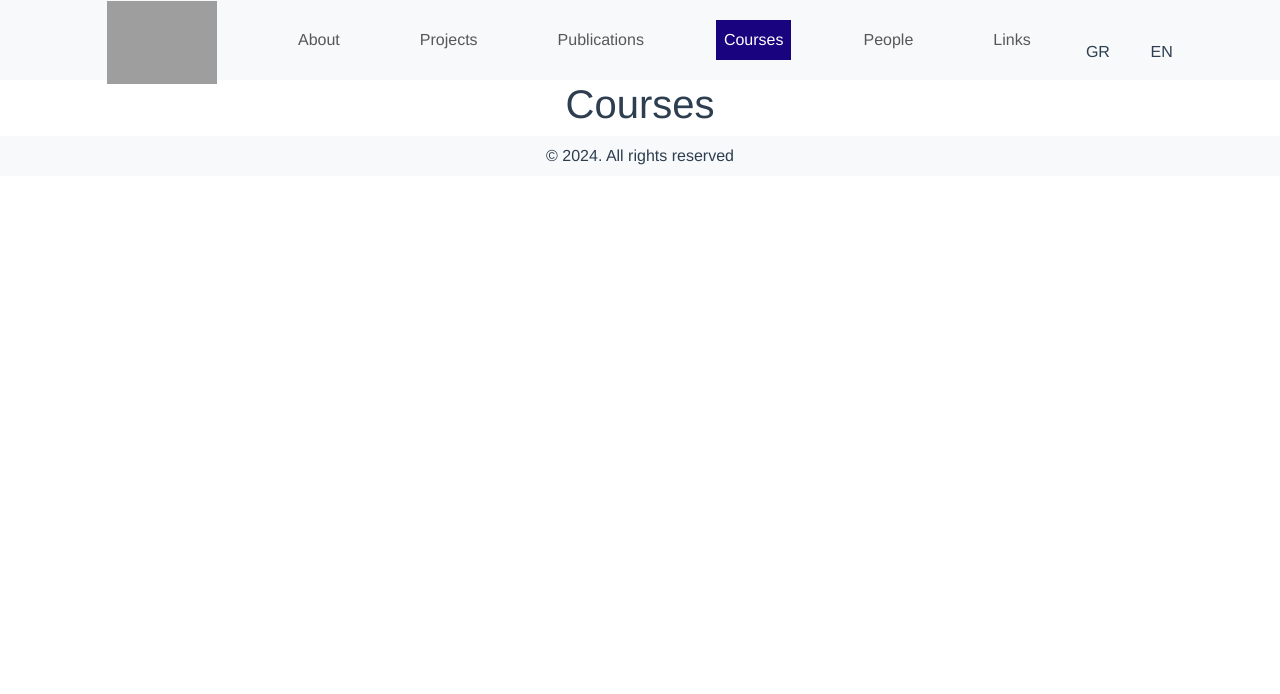
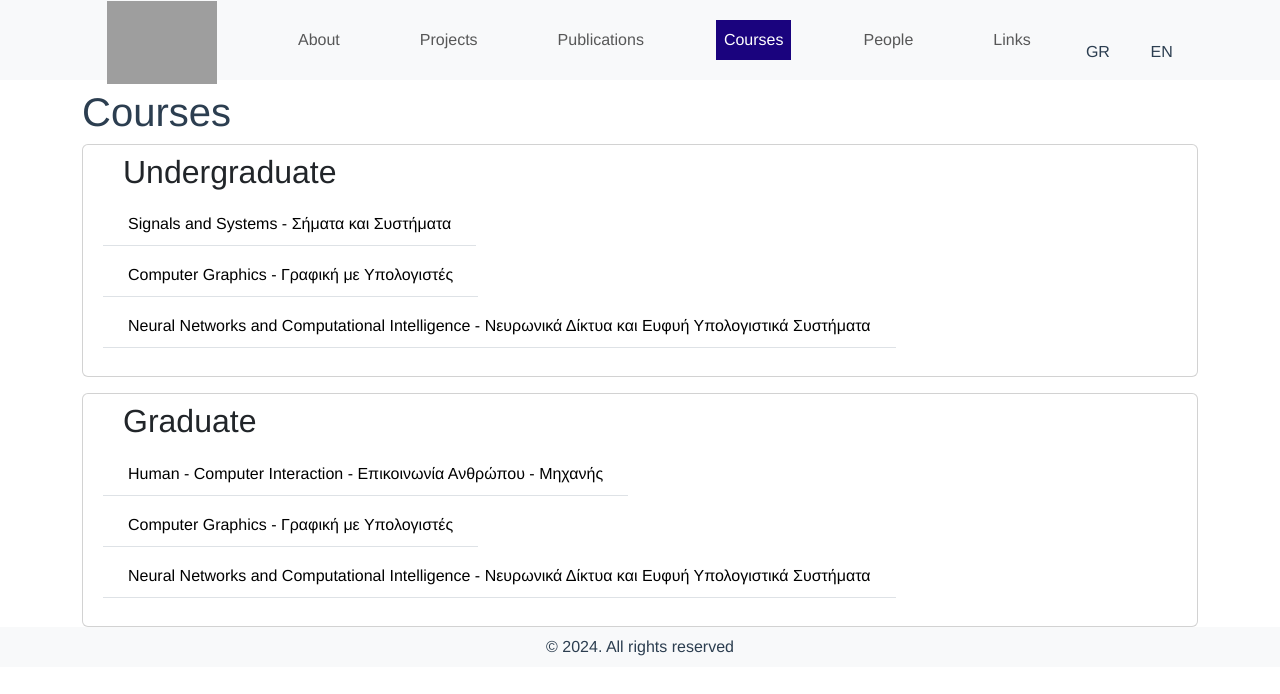
Before and after one commit to bogdanGR/digital-lib-frontend, a Vue app: page /courses in a window 1280 px wide. Shown: the top 694 px of the page. Built offline with nearby package versions, Linux system fonts and the light colour scheme; grey boxes are pictures that could not be loaded; some icons are missing.

Commit message:
Add course list, people list, publication card and filters

```diff
--- /dev/null
+++ b/src/components/CoursesList.vue
@@ -0,0 +1,26 @@
+<template>
+    <ul class=" m-0 p-0 d-flex flex-column align-items-start flex-wrap course-list">
+      <li class="m-1 border-1 border-bottom p-0 text-start" aria-current="true" :key="course.id" v-for="course in courses">
+        <a :href="course.link" class="course-link" target="_blank">
+          {{  course.title_en }} - {{  course.title_el }}
+        </a>
+      </li>
+    </ul>
+</template>
+
+<script>
+export default {
+  props: ['courses'],
+}
+</script>
+
+
+<style scoped>
+.course-list .course-link {
+  color: black;
+}
+.course-list .course-link:hover,
+.course-list .course-link:active {
+  color: #1a037e;
+}
+</style>
--- /dev/null
+++ b/src/components/PeopleList.vue
@@ -0,0 +1,28 @@
+<template>
+  <ul class=" m-0 p-0 d-flex flex-column align-items-start flex-wrap course-list">
+    <li class="m-1 border-1 border-bottom p-0 text-start" aria-current="true" :key="person.id" v-for="person in people">
+      <a :href="person.link" class="course-link" target="_blank">
+        {{  person.first_name + ' ' + person.last_name }}
+
+        <span v-if="person.title">({{ person.title }})</span>
+      </a>
+    </li>
+  </ul>
+</template>
+
+<script>
+export default {
+  props: ['people'],
+}
+</script>
+
+
+<style scoped>
+.course-list .course-link {
+  color: black;
+}
+.course-list .course-link:hover,
+.course-list .course-link:active {
+  color: #1a037e;
+}
+</style>
--- /dev/null
+++ b/src/components/PublicationCard.vue
@@ -0,0 +1,24 @@
+<template>
+  <div class="card text-start">
+    <div class="card-body">
+      <p class="mb-0">
+        Vernikos, E. Spyrou, I.-A. Kostis, E. Mathe, Ph. Mylonas
+      </p>
+      <h4 class="card-title">A Deep Regression Approach for Human Activity Recognition Under Partial Occlusion"</h4>
+      <p>International Journal of Neural Systems, 33 (09), August 2023.</p>
+    </div>
+    <div class="d-flex mb-3">
+      <button class="btn btn-primary mx-2">Abstract</button>
+      <button class="btn btn-secondary">PDF</button>
+    </div>
+  </div>
+</template>
+
+<script>
+export default {
+}
+</script>
+
+<style scoped>
+
+</style>
--- /dev/null
+++ b/src/components/PublicationFilters.vue
@@ -0,0 +1,71 @@
+<template>
+  <form>
+    <div class="row">
+      <div class="mb-3 text-start d-flex justify-content-start">
+        <div class="col-md-2 mx-2">
+          <label for="author" class="form-label">Author</label>
+          <input type="text" class="form-control" id="author" >
+        </div>
+        <div class="col-md-2 mx-2">
+          <label for="title" class="form-label">Title</label>
+          <input type="text" class="form-control" id="title">
+        </div>
+        <div class="col-md-2 mx-2">
+          <label for="abstract" class="form-label">Abstract</label>
+          <input type="text" class="form-control" id="abstract">
+        </div>
+        <div class="col-md-2 mx-2">
+          <label for="publisher" class="form-label">Publisher</label>
+          <input type="text" class="form-control" id="publisher">
+        </div>
+      </div>
+      <div class="d-flex text-start justify-content-start">
+        <div class="col-md-2 mx-2">
+          <label for="from" class="form-label">From</label>
+          <input type="date" class="form-control" id="from">
+        </div>
+        <div class="col-md-2 mx-2">
+          <label for="to" class="form-label">To</label>
+          <input type="date" class="form-control" id="to">
+        </div>
+        <div class="col-md-2 mx-2">
+          <label for="text" class="form-label d-flex">Text <sub>1</sub></label>
+          <input type="text" class="form-control" id="text">
+        </div>
+        <div class="col-md-2 mx-2">
+          <label for="type" class="form-label">Type</label>
+          <select class="form-select" aria-label="Default select example">
+            <option selected>All</option>
+            <option v-for="publicationType in publicationTypes" :key="publicationType">
+              {{ publicationType }}
+            </option>
+          </select>
+        </div>
+      </div>
+      <div class="d-flex mt-3 mx-2"><sub>1</sub>:min length 2 chars, first 3 matches are shown per paper</div>
+      <div class="d-flex mt-2 mx-2">
+        <button class="btn btn-primary mt-2 mb-5">Search</button>
+      </div>
+    </div>
+  </form>
+</template>
+
+<script>
+export default {
+  data() {
+    return {
+      publicationTypes: [
+          'Journal',
+          'Book',
+          'Conference',
+          'Diploma Thesis',
+          'Phd Thesis'
+      ]
+    }
+  }
+}
+</script>
+
+<style scoped>
+
+</style>
--- a/src/pages/CoursesPage.vue
+++ b/src/pages/CoursesPage.vue
@@ -1,6 +1,76 @@
-<template>
-  <h1>Courses</h1>
+<template class="text-start">
+  <div class="container text-start">
+    <h1 class="mt-2">Courses</h1>
+
+    <div class="card mb-3">
+      <h2 class="card-title mt-2" style="margin-left: 40px">{{ $t("Undergraduate") }}</h2>
+      <div class="text-start d-flex flex-column mb-2 pt-0 mt-0 card-body">
+        <courses-list :courses="undergraduateCourses"></courses-list>
+      </div>
+    </div>
+
+    <div class="card">
+      <h2 class="card-title mt-2" style="margin-left: 40px">{{ $t("Graduate") }}</h2>
+      <div class="text-start d-flex flex-column mb-2 mt-0 pt-0 card-body">
+        <courses-list :courses="graduateCourses"></courses-list>
+      </div>
+    </div>
+  </div>
+
 </template>
+
+<script>
+import CoursesList from "@/components/CoursesList.vue";
+export default {
+  components: {
+    CoursesList
+  },
+  data() {
+    return {
+      undergraduateCourses: [
+        {
+          id: 1,
+          title_en: 'Signals and Systems ',
+          title_el: 'Σήματα και Συστήματα',
+          link: '#',
+        },
+        {
+          id: 2,
+          title_en: 'Computer Graphics',
+          title_el: 'Γραφική με Υπολογιστές',
+          link: 'google.com',
+        },
+        {
+          id: 3,
+          title_en: 'Neural Networks and Computational Intelligence',
+          title_el: 'Νευρωνικά Δίκτυα και Ευφυή Υπολογιστικά Συστήματα',
+          link: '#',
+        }
+      ],
+      graduateCourses: [
+        {
+          id: 1,
+          title_en: 'Human - Computer Interaction',
+          title_el: 'Επικοινωνία Ανθρώπου - Μηχανής',
+          link: '#',
+        },
+        {
+          id: 2,
+          title_en: 'Computer Graphics',
+          title_el: 'Γραφική με Υπολογιστές',
+          link: 'google.com',
+        },
+        {
+          id: 3,
+          title_en: 'Neural Networks and Computational Intelligence',
+          title_el: 'Νευρωνικά Δίκτυα και Ευφυή Υπολογιστικά Συστήματα',
+          link: '#',
+        }
+      ],
+    }
+  },
+}
+</script>
 
 <style scoped>
 
--- a/src/pages/PeoplePage.vue
+++ b/src/pages/PeoplePage.vue
@@ -1,7 +1,65 @@
 <template>
   <h1>People</h1>
+
+  <div class="container">
+    <div class="row">
+      <div class="col-md-6">
+        <h3 class="text-start">Researchers</h3>
+        <people-list :people="researchers"></people-list>
+      </div>
+      <div class="col-md-6">
+        <h3 class="text-start">Graduate Students</h3>
+        <people-list :people="graduateStudents"></people-list>
+      </div>
+    </div>
+  </div>
 </template>
 
+<script>
+import PeopleList from "@/components/PeopleList.vue";
+
+export default {
+  components: {
+    PeopleList
+  },
+  data() {
+    return {
+      researchers: [
+        {
+          id: 1,
+          first_name: 'Geroge',
+          last_name: 'Meletiou',
+          link: '#',
+          title: 'Senior researcher, ICCS-NTUA'
+        },
+        {
+          id: 2,
+          first_name: 'Foivos',
+          last_name: 'Mulwnas',
+          link: '#',
+          title: 'Senior researcher, ICCS-NTUA'
+        }
+      ],
+      graduateStudents: [
+        {
+          id: 1,
+          first_name: 'Bogdan',
+          last_name: 'Vaskan',
+          link: '#',
+          title: 'Senior researcher, ICCS-NTUA'
+        },
+        {
+          id: 2,
+          first_name: 'Foivos',
+          last_name: 'Mulwnas',
+          link: '#',
+          title: 'Senior researcher, ICCS-NTUA'
+        }
+      ]
+    }
+  }
+}
+</script>
 <style scoped>
 
 </style>
--- a/src/pages/PublicationsPage.vue
+++ b/src/pages/PublicationsPage.vue
@@ -1,7 +1,21 @@
 <template>
-  <h1>Publications</h1>
+  <div class="container">
+    <h1>Publications</h1>
+    <publication-filters></publication-filters>
+    <publication-card></publication-card>
+  </div>
 </template>
 
+<script>
+import PublicationFilters from "@/components/PublicationFilters.vue";
+import PublicationCard from "@/components/PublicationCard.vue";
+export default {
+  components: {
+    PublicationFilters,
+    PublicationCard
+  }
+}
+</script>
 <style scoped>
 
 </style>
```
